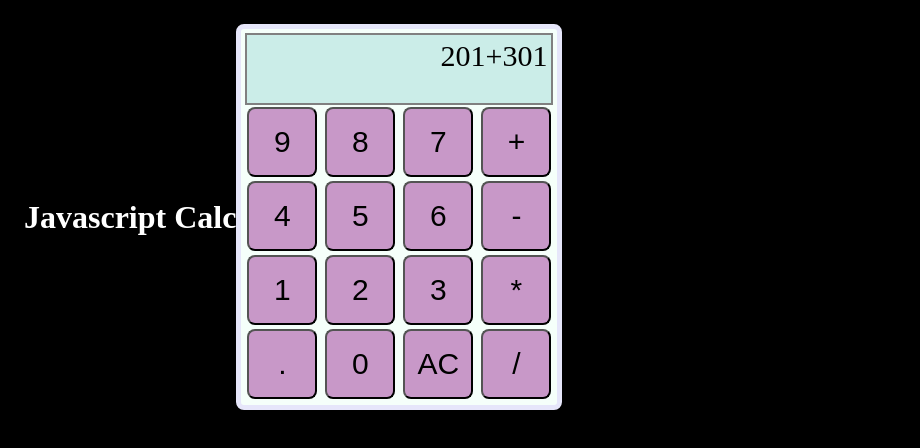
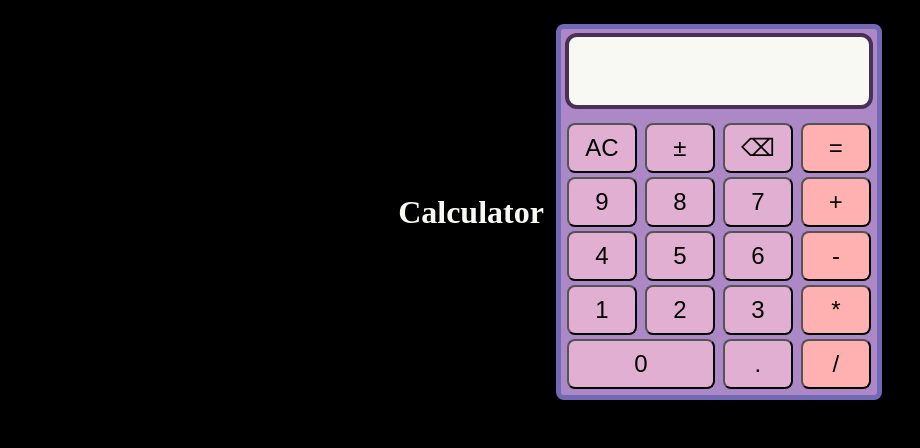
Before and after one commit to MissAngela99/Calculator, a plain HTML site: page index.html in a window 1280 px wide. Shown: the whole page, without its empty margins (0-920 px from the left). Drawn offline with Linux system fonts and the light colour scheme.

Commit message:
Added fucntional display, adding symbols corresponding to pressed buttons

```diff
--- a/index.html
+++ b/index.html
@@ -7,39 +7,47 @@
     <link rel="stylesheet" href="./styles.css">
 </head>
 <body>
-    <h1>Javascript Calc</h1>
+
+
+    <h1>Calculator</h1>
+
     <div class="calc-body">
-        <div class="container">
-            <div class="display">201+301</div>
+
+        <div class="display"></div>
+
+        <div class="buttons">
+            <div class="container">
+                <button value="AC">AC</button>
+                <button value="plusminus">±</button>
+                <button value="backspace">⌫</button>
+                <button class="right-buttons" value="equal">=</button>
+            </div>
+            <div class="container">
+                <button>9</button>
+                <button>8</button>
+                <button>7</button>
+                <button  class="right-buttons">+</button>
+            </div>
+            <div class="container">
+                <button>4</button>
+                <button>5</button>
+                <button>6</button>
+                <button  class="right-buttons">-</button>
+            </div>
+            <div class="container">
+                <button>1</button>
+                <button>2</button>
+                <button>3</button>
+                <button class="right-buttons">*</button>
+            </div>
+            <div class="container">
+                <button id="zero">0</button>
+                <button>.</button>
+                <button class="right-buttons">/</button>
+            </div>
         </div>
 
-
-        <div class="container">
-            <button class="button">9</button>
-            <button class="button">8</button>
-            <button class="button">7</button>
-            <button class="button">+</button>
-        </div>
-        <div class="container">
-            <button class="button">4</button>
-            <button class="button">5</button>
-            <button class="button">6</button>
-            <button class="button">-</button>
-        </div>
-        <div class="container">
-            <button class="button">1</button>
-            <button class="button">2</button>
-            <button class="button">3</button>
-            <button class="button">*</button>
-        </div>
-        <div class="container">
-            <button class="button">.</button>
-            <button class="button">0</button>
-            <button class="button">AC</button>
-            <button class="button">/</button>
-        </div>
-
-
+        <script src="./script.js" defer></script>
     </div>
 </body>
 </html>
--- a/script.js
+++ b/script.js
@@ -0,0 +1,28 @@
+function add(num1, num2) {
+    return num1 + num2;
+};
+
+function subtract(num1, num2) {
+    return num1 - num2;
+};
+
+function multiply(num1, num2) {
+    return num1 * num2;
+};
+
+function divide(num1, num2) {
+    return num1 / num2;
+};
+
+let newArray = []
+let display = document.querySelector(".display")
+const number = document.querySelectorAll("button")
+
+console.log(number)
+
+number.forEach(button => {
+    let numberValue = button.innerHTML;
+    button.addEventListener("click", () => {
+        display.innerHTML += numberValue;
+    });
+});
--- a/styles.css
+++ b/styles.css
@@ -1,40 +1,59 @@
+html {
+    display: table;
+    margin: auto;
+}
+
 body {
+    vertical-align: middle;
     padding: 16px;
+    align-items: center;
     display: flex;
-    color: white;
+    color: #F7F9F2;
     background-color: black;
     align-items: center;
 }
 
 .calc-body {
-    background-color: mintcream;
-    width: 308px;
-    border: 5px solid lavender;
     display: flex;
     flex-wrap: nowrap;
     flex-direction: column;
-    margin: 0;
+    background-color: #AD88C6;
+    border: 5px solid #7469B6;
+    border-radius: 8px;
+    margin-left: 12px;
     padding: 4px;
-    border-radius: 8px;
+    width: 308px;
+}
+.buttons {
+    margin-top: 12px;
 }
 
-.button {
-    background-color: rgb(200, 152, 200);
-    font-size: 30px;
+button {
+    background-color: #E1AFD1;
+    font-size: 24px;
     width: 70px;
-    height: 70px;
+    height: 50px;
     border-radius: 8px;
     margin: 2px;
 }
 
 .display {
-    color: black;
-    background-color: rgb(203, 237, 232);
+    color: #5d344e;
+    background-color: #F7F9F2;
     padding: 4px;
-    font-size: 30px;
+    font-size: 40px;
     text-align: right;
-    vertical-align: bottom;
     width: auto;
     height: 60px;
-    border: 2px solid grey;
+    border: 4px solid rgb(75, 48, 86);
+    border-radius: 12px;
 }
+
+.right-buttons {
+    background-color: #FFB1B1;
+}
+
+
+#zero {
+    width: 148px;
+}
```
